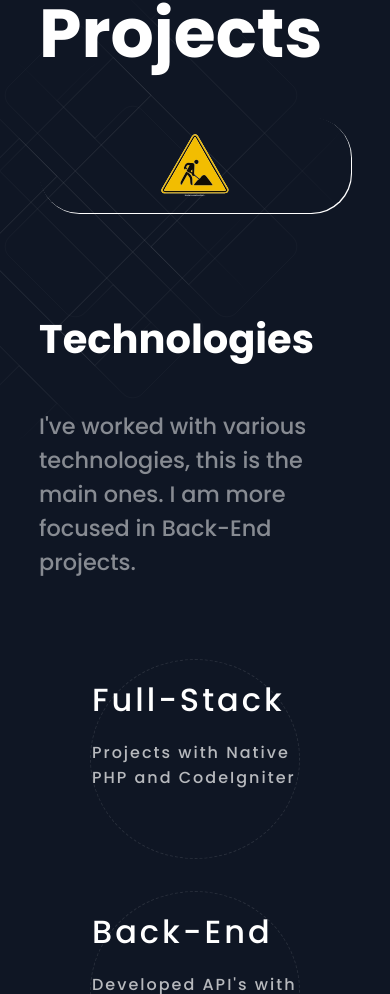
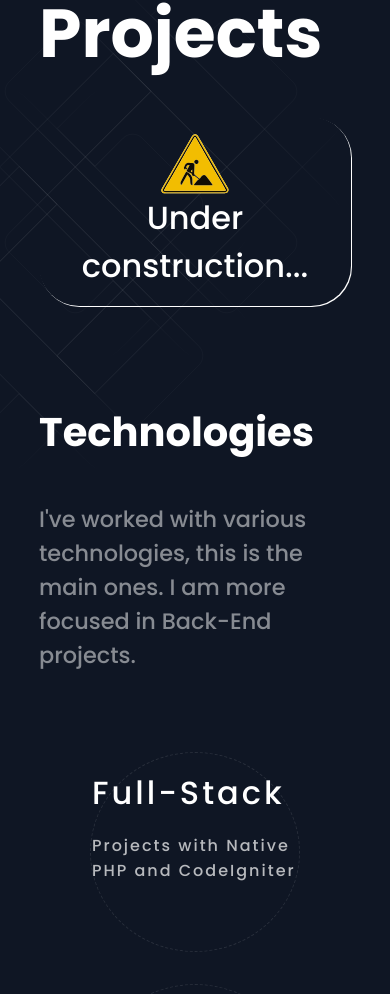
Before and after one commit to FuLLeNN/Portfolio, a Next.js app: page / in a window 390 px wide. Shown: the part 1023-2017 px from the top of the page. Built offline with nearby package versions, Linux system fonts and the light colour scheme.

Commit message:
Update projects.module.css

```diff
--- a/styles/projects.module.css
+++ b/styles/projects.module.css
@@ -132,6 +132,6 @@
 
 @media screen and (max-width: 600px) {
   .underConstruct {
-    font-size: 2px;
+    font-size: 2rem;
   }
 }
```
